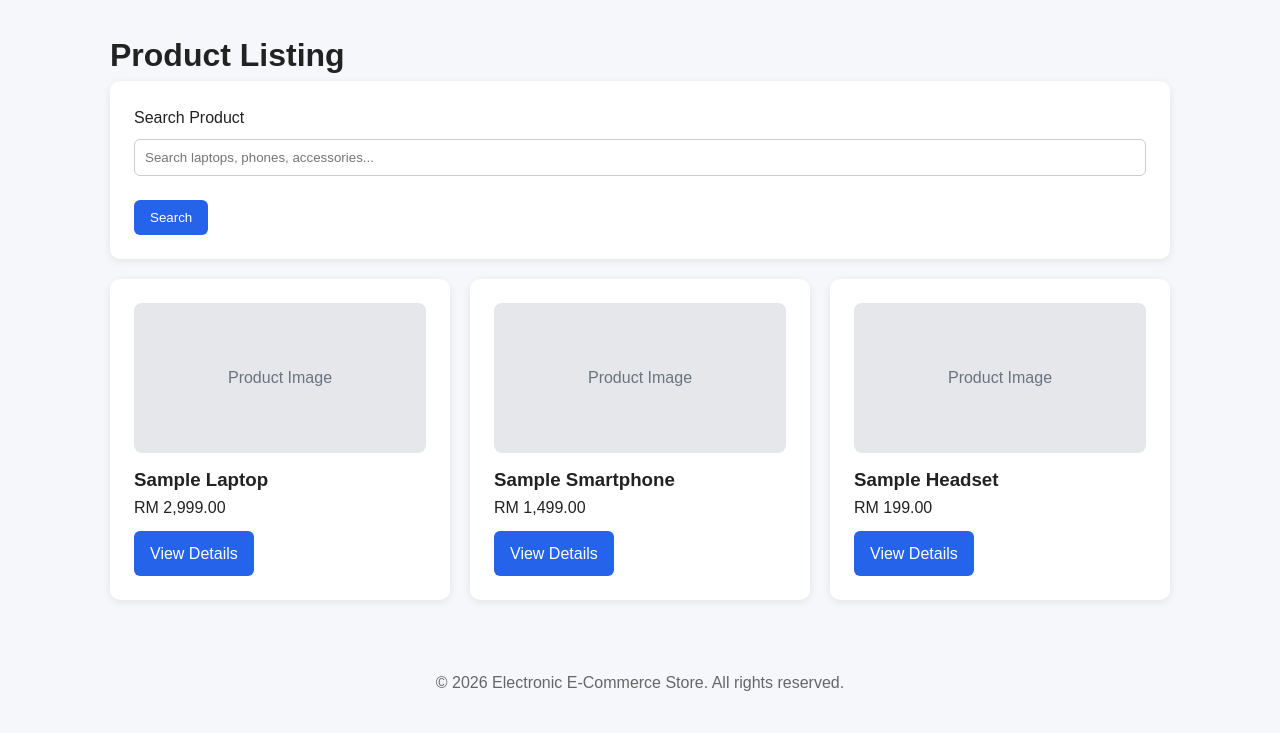
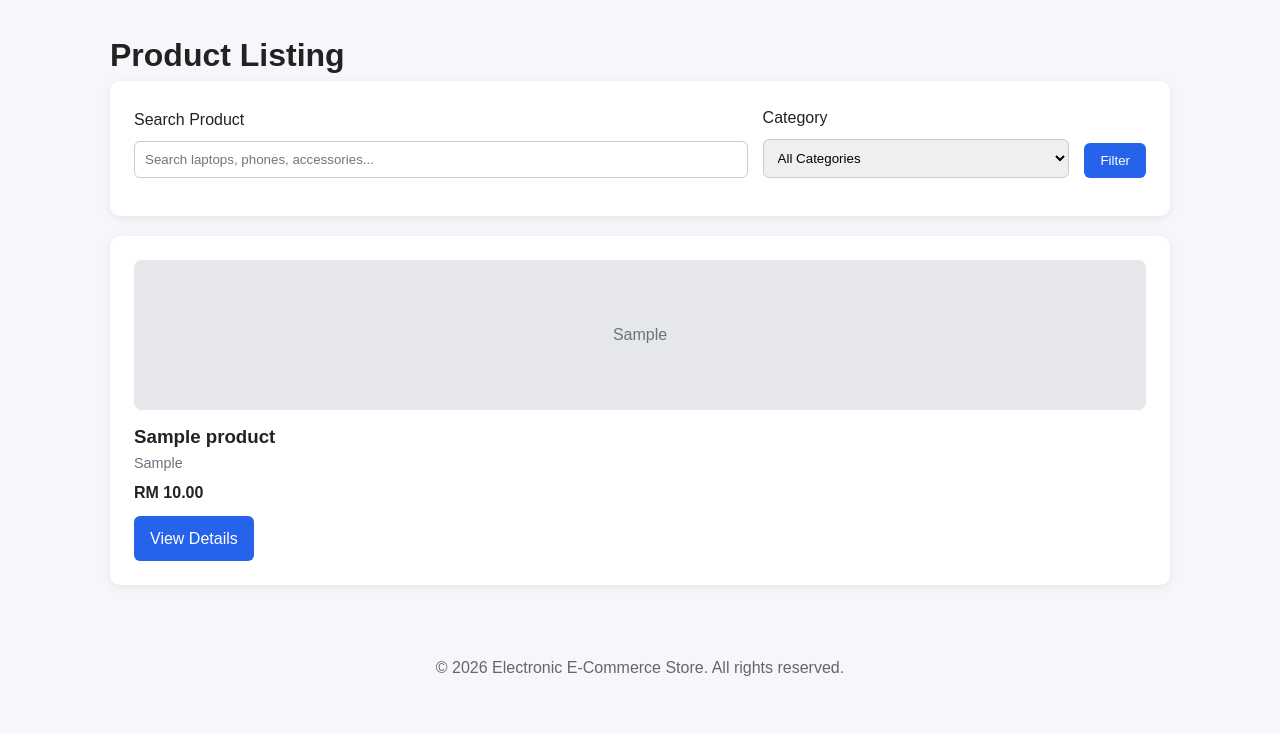
Before and after one commit to qeebza/electronic-ecommerce-store, a PHP site: page /products/list.php in a window 1280 px wide. Shown: the part 67-800 px from the top of the page. Run offline with PHP 8.4, Linux system fonts and the light colour scheme; tables that the repository leaves empty hold one stand-in row (values such as "Sample post").

Commit message:
Updated list.php file so it can show all products from database

```diff
--- a/products/list.php
+++ b/products/list.php
@@ -1,31 +1,97 @@
-<?php include '../includes/header.php'; ?>
+<?php
+// Include database configuration and structural layouts
+include '../db/config.php';
+include '../includes/header.php';
+
+// Fetch filtering parameters safely
+$search = isset($_GET['search']) ? trim($_GET['search']) : '';
+$category = isset($_GET['category']) ? trim($_GET['category']) : '';
+
+// 1. Fetch available categories dynamically for the filter dropdown
+$cat_query = "SELECT DISTINCT category FROM products WHERE category IS NOT NULL AND category != ''";
+$cat_result = mysqli_query($conn, $cat_query);
+
+// 2. Build SQL statement dynamically for products based on applied filters
+$sql = "SELECT * FROM products WHERE 1=1";
+$params = [];
+$types = "";
+
+if ($search !== '') {
+    $sql .= " AND (name LIKE ? OR description LIKE ?)";
+    $search_param = "%" . $search . "%";
+    $params[] = $search_param;
+    $params[] = $search_param;
+    $types .= "ss";
+}
+
+if ($category !== '') {
+    $sql .= " AND category = ?";
+    $params[] = $category;
+    $types .= "s";
+}
+
+$sql .= " ORDER BY created_at DESC";
+
+// Prepare and execute statement
+$stmt = mysqli_prepare($conn, $sql);
+if (!empty($params)) {
+    mysqli_stmt_bind_param($stmt, $types, ...$params);
+}
+mysqli_stmt_execute($stmt);
+$result = mysqli_stmt_get_result($stmt);
+?>
+
 <main class="container">
     <h1>Product Listing</h1>
-    <form method="get" class="card">
-        <label>Search Product</label>
-        <input type="text" name="search" placeholder="Search laptops, phones, accessories...">
-        <button type="submit">Search</button>
+
+    <form method="get" class="card" style="display: flex; gap: 15px; align-items: flex-end; flex-wrap: wrap;">
+        <div style="flex: 2; min-width: 200px;">
+            <label>Search Product</label>
+            <input type="text" name="search" value="<?php echo htmlspecialchars($search); ?>" placeholder="Search laptops, phones, accessories...">
+        </div>
+
+        <div style="flex: 1; min-width: 150px;">
+            <label>Category</label>
+            <select name="category">
+                <option value="">All Categories</option>
+                <?php while ($cat_row = mysqli_fetch_assoc($cat_result)): ?>
+                    <option value="<?php echo htmlspecialchars($cat_row['category']); ?>" <?php echo ($category === $cat_row['category']) ? 'selected' : ''; ?>>
+                        <?php echo htmlspecialchars($cat_row['category']); ?>
+                    </option>
+                <?php endwhile; ?>
+            </select>
+        </div>
+
+        <div style="margin-bottom: 14px;">
+            <button type="submit" style="margin-top: 0;">Filter</button>
+            <?php if ($search !== '' || $category !== ''): ?>
+                <a href="list.php" class="btn btn-secondary" style="margin-top: 0; display: inline-block; vertical-align: middle;">Clear</a>
+            <?php endif; ?>
+        </div>
     </form>
 
     <div class="grid">
-        <div class="card">
-            <div class="product-img">Product Image</div>
-            <h3>Sample Laptop</h3>
-            <p>RM 2,999.00</p>
-            <a class="btn" href="details.php?id=1">View Details</a>
-        </div>
-        <div class="card">
-            <div class="product-img">Product Image</div>
-            <h3>Sample Smartphone</h3>
-            <p>RM 1,499.00</p>
-            <a class="btn" href="details.php?id=2">View Details</a>
-        </div>
-        <div class="card">
-            <div class="product-img">Product Image</div>
-            <h3>Sample Headset</h3>
-            <p>RM 199.00</p>
-            <a class="btn" href="details.php?id=3">View Details</a>
-        </div>
+        <?php if (mysqli_num_rows($result) > 0): ?>
+            <?php while ($product = mysqli_fetch_assoc($result)): ?>
+                <div class="card">
+                    <div class="product-img">
+                        <?php echo htmlspecialchars($product['category'] ?? 'Product'); ?>
+                    </div>
+                    <h3><?php echo htmlspecialchars($product['name']); ?></h3>
+                    <p style="color: #6b7280; font-size: 0.9em; margin-bottom: 5px;"><?php echo htmlspecialchars($product['category']); ?></p>
+                    <p><strong>RM <?php echo number_format($product['price'], 2); ?></strong></p>
+                    <a class="btn" href="details.php?id=<?php echo $product['product_id']; ?>">View Details</a>
+                </div>
+            <?php endwhile; ?>
+        <?php else: ?>
+            <div class="card" style="grid-column: 1 / -1; text-align: center; padding: 40px;">
+                <p>No products match your searching criteria. Try adjusting your filters!</p>
+            </div>
+        <?php endif; ?>
     </div>
 </main>
-<?php include '../includes/footer.php'; ?>
+
+<?php
+mysqli_stmt_close($stmt);
+include '../includes/footer.php';
+?>
```
